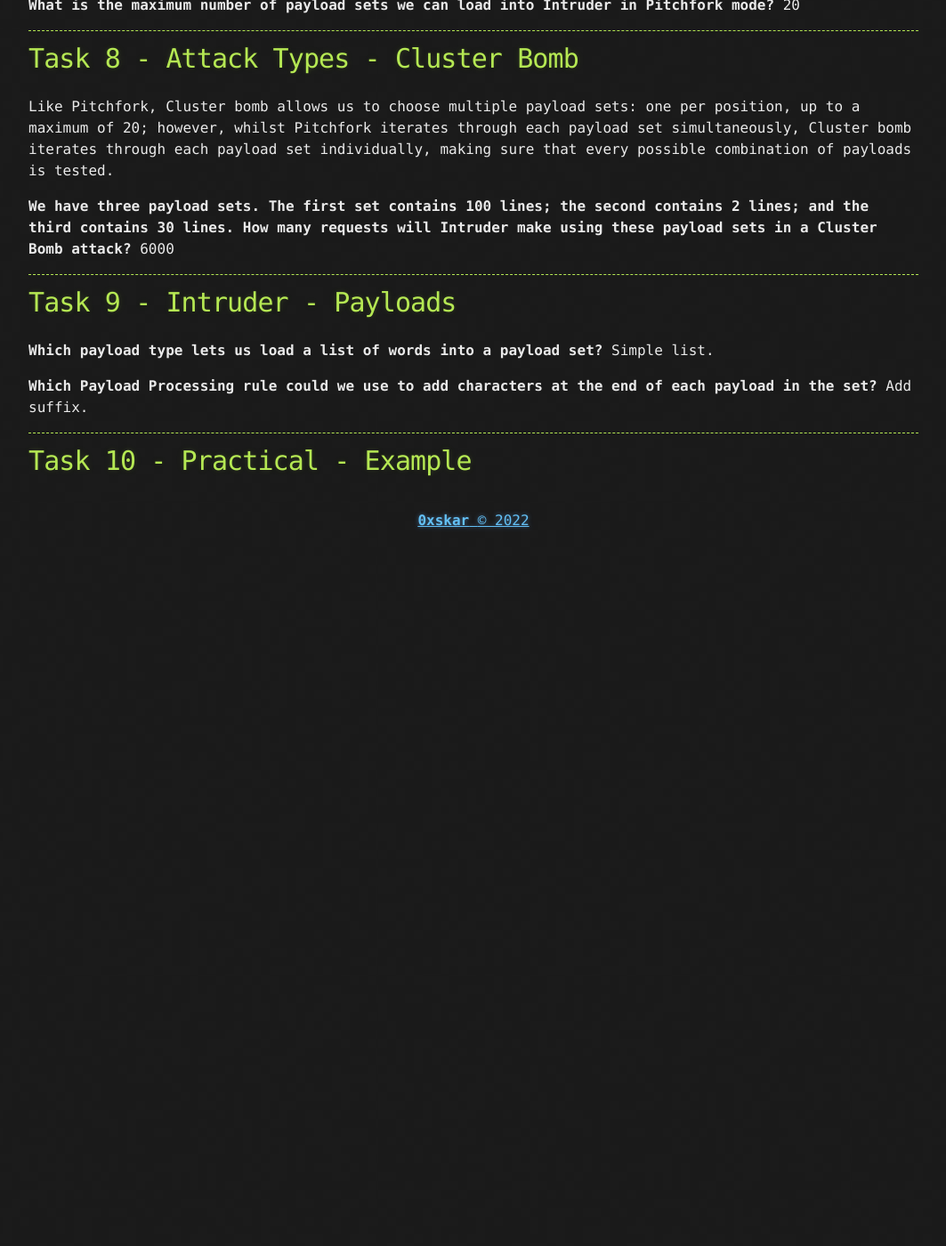
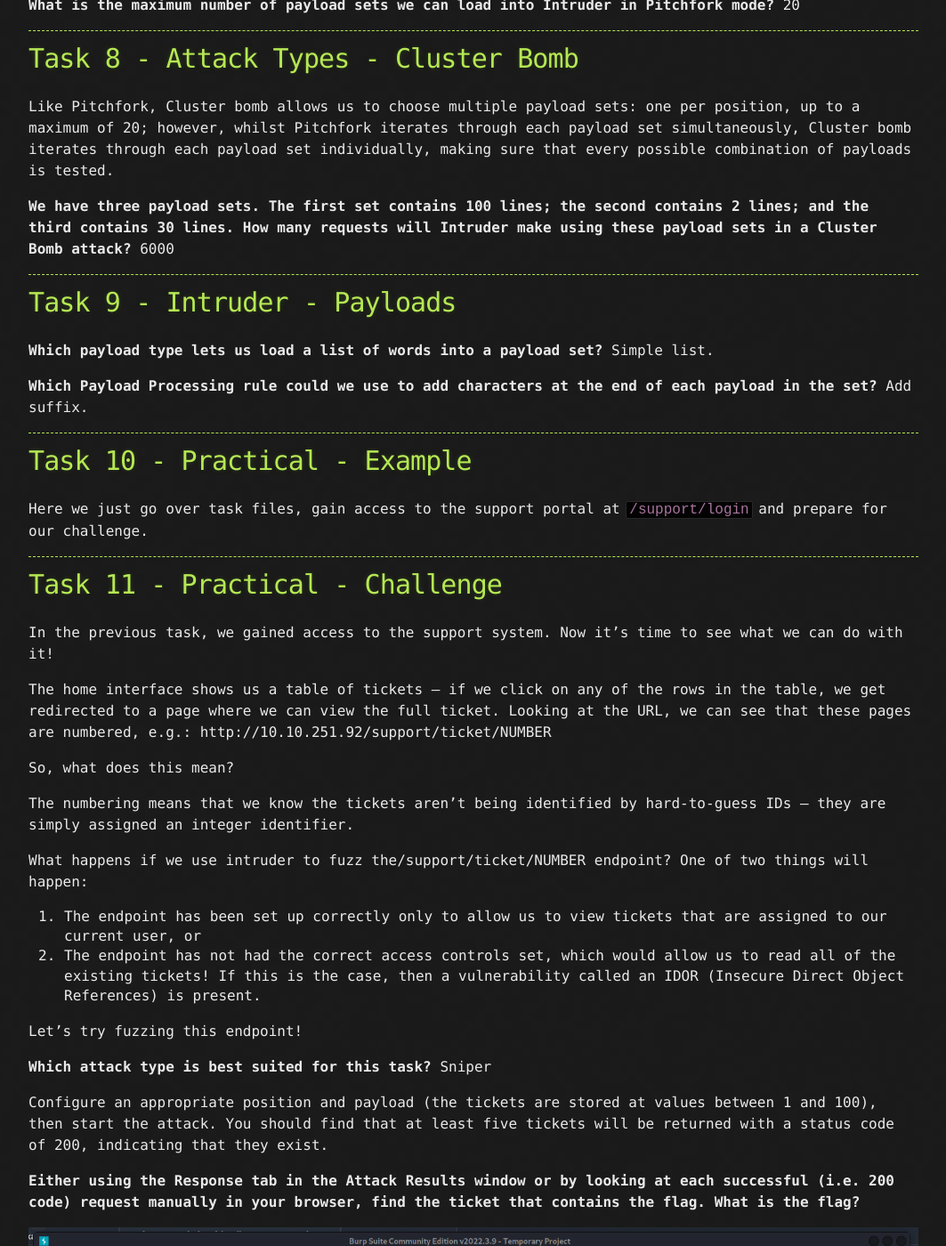
Before and after one commit to 0xskar/0xskar.github.io, a Jekyll site: the page built from _posts/2022-06-14-TryHackMe-Burp-Suite-Intruder.md, in a window 1280 px wide and 1400 px high, scrolled down 2096 px. Shown: the whole window at 89% size, without its empty margins (108-1171 px from the left). Built offline with Jekyll 4.4.1, drawn with Linux system fonts in a browser that asks for light colours; before the commit the page ends 2706 px from its top, so only the background shows below that; some of the changed text lies outside the part shown.

Commit message:
Burp Suite Intruder Completed

```diff
--- a/_posts/2022-06-14-TryHackMe-Burp-Suite-Intruder.md
+++ b/_posts/2022-06-14-TryHackMe-Burp-Suite-Intruder.md
@@ -99,3 +99,41 @@
 * * *
 
 # [](#header-3)Task 10 - Practical - Example
+
+Here we just go over task files, gain access to the support portal at ``/support/login`` and prepare for our challenge.
+
+* * *
+
+# [](#header-3)Task 11 - Practical - Challenge
+
+In the previous task, we gained access to the support system. Now it's time to see what we can do with it!
+
+The home interface shows us a table of tickets -- if we click on any of the rows in the table, we get redirected to a page where we can view the full ticket. Looking at the URL, we can see that these pages are numbered, e.g.:
+http://10.10.251.92/support/ticket/NUMBER
+
+So, what does this mean?
+
+The numbering means that we know the tickets aren't being identified by hard-to-guess IDs -- they are simply assigned an integer identifier.
+
+What happens if we use intruder to fuzz the/support/ticket/NUMBER  endpoint? One of two things will happen:
+
+   1. The endpoint has been set up correctly only to allow us to view tickets that are assigned to our current user, or
+   2. The endpoint has not had the correct access controls set, which would allow us to read all of the existing tickets! If this is the case, then a vulnerability called an IDOR (Insecure Direct Object References) is present.
+
+Let's try fuzzing this endpoint!
+
+**Which attack type is best suited for this task?** Sniper
+
+Configure an appropriate position and payload (the tickets are stored at values between 1 and 100), then start the attack. You should find that at least five tickets will be returned with a status code of 200, indicating that they exist.
+
+**Either using the Response tab in the Attack Results window or by looking at each successful (i.e. 200 code) request manually in your browser, find the ticket that contains the flag. What is the flag?**
+
+![](/assets/burpsuiteintruder1.png)
+
+* * *
+
+# [](#header-3)Task 12 - Extra Mile - CSRF Token Bypass
+
+![](/assets/burpsuiteintruder2.png)
+
+* * *
```
Also changed, not shown: assets/burpsuiteintruder1.png (added), assets/burpsuiteintruder2.png (added), 10 other files.
